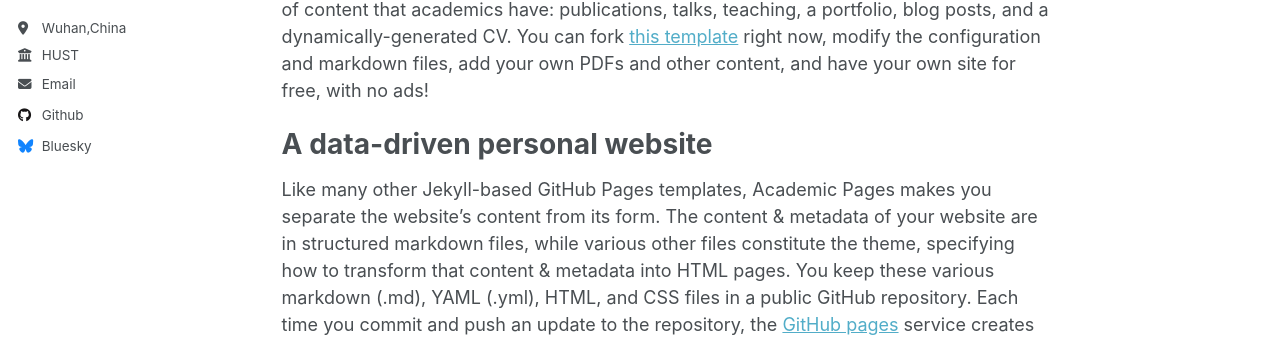
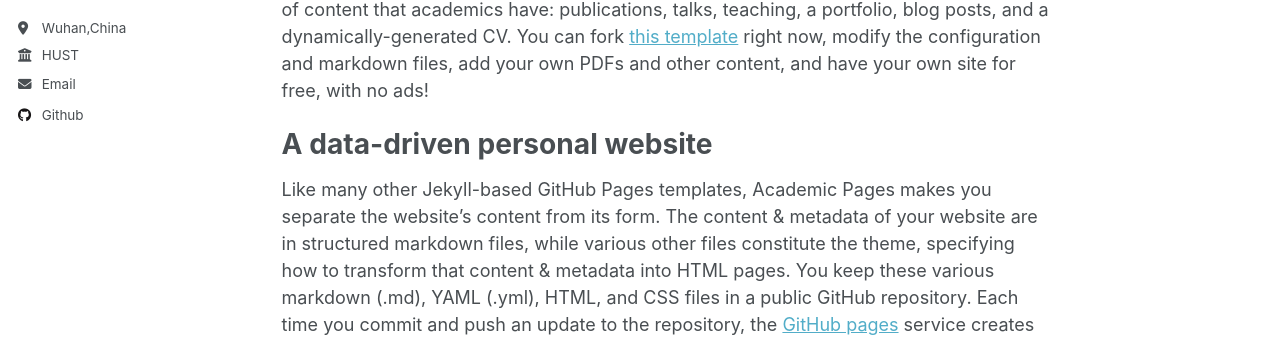
Before and after one commit to zslchase/zslchase.github.io, a Jekyll site: the page built from _pages/about.md, in a window 1280 px wide. Shown: the part 315-652 px from the top of the page. Built offline with Jekyll 4.4.1, drawn with Linux system fonts in a browser that asks for light colours.

Commit message:
Update _config.yml

```diff
--- a/_config.yml
+++ b/_config.yml
@@ -12,7 +12,7 @@ title                    : "Senlei Zhang / Senlei Zhang"
 title_separator          : "-"
 name                     : &name "Senlei Zhang"
 description              : &description "personal description"
-url                      : https://academicpages.github.io # the base hostname & protocol for your site e.g. "https://mmistakes.github.io"
+url                      : https://zslchase.github.io # the base hostname & protocol for your site e.g. "https://mmistakes.github.io"
 baseurl                  : "" # the subpath of your site, e.g. "/blog"
 repository               : "academicpages/academicpages.github.io"
 
@@ -49,7 +49,7 @@ author:
   stackoverflow    : # User number or user number and name (i.e., use "1" or "1/jeff-atwood")
 
   # Social media
-  bluesky          : "bsky.app" # Replace this with you Bluesky username
+  bluesky          :
   facebook         : # Username
   flickr           : # Username
   foursquare       : # Username
```
